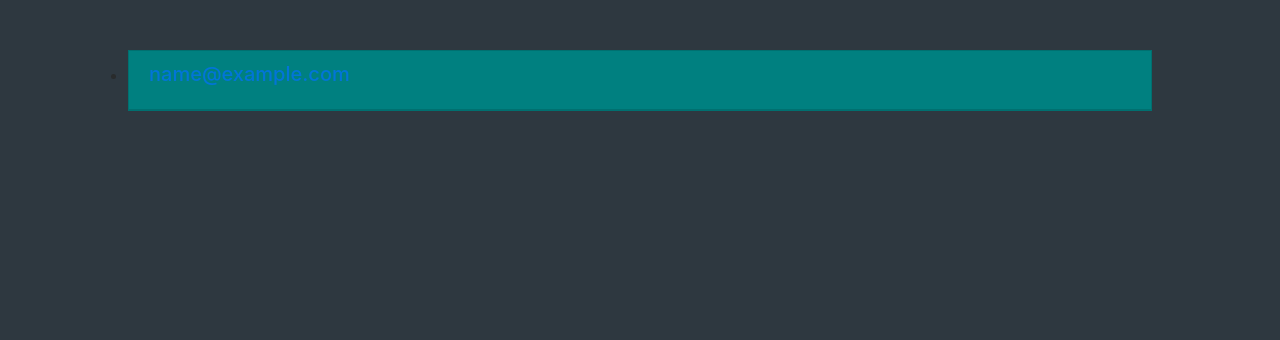
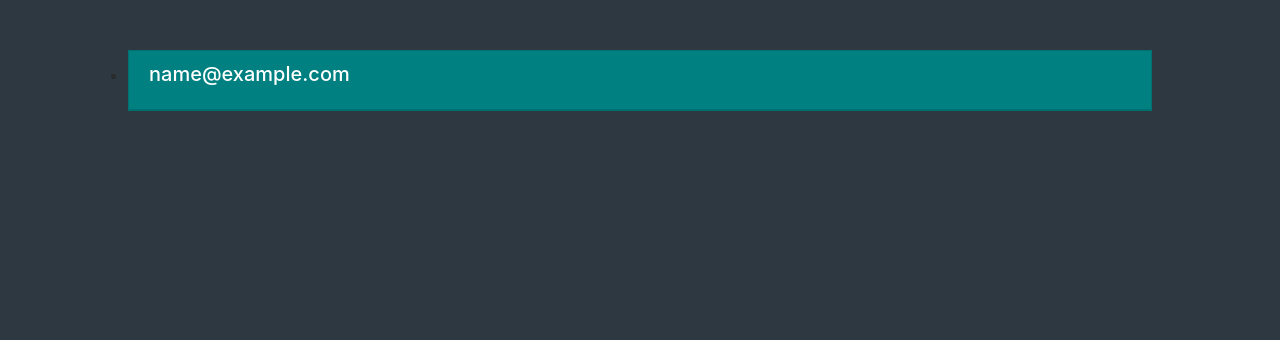
Before and after one commit to MilenaMalysh/decisionmaker, a Django app: page /decision/1/ in a window 1280 px wide. Shown: the part 110-450 px from the top of the page. Run offline with Django 3.2, Linux system fonts and the light colour scheme; tables that the repository leaves empty hold one stand-in row (values such as "Sample post"); some libraries are stand-ins or nearby versions.

Commit message:
Emails, index redirect

```diff
--- a/app/emails.py
+++ b/app/emails.py
@@ -7,4 +7,4 @@ def send_invitation(request, invitation):
     url = request.build_absolute_uri(reverse('filling', args=[invitation.id]))
     yagmail.SMTP('zenclosure').send(invitation.user.email, "Decisionmaker:" + decision,
                                     "There are decision worth making! <br> You were invited to "
-                                    "<a href=\"{url}\">{url}</a> to make a decision.".format(url, url))
+                                    "<a href=\"{url}\">{url}</a> to make a decision.".format(url=url))
--- a/app/jinja2/setup_result.html
+++ b/app/jinja2/setup_result.html
@@ -8,7 +8,7 @@
                 <li>
                     <div class="card">
                         <div class="card-header">
-                            <a href="{{ user.link }}"><h5 class="card-title">{{ user.email }}</h5></a>
+                            <a href="{{ user.link }}" class="white-link"><h5 class="card-title">{{ user.email }}</h5></a>
                         </div>
                     </div>
                 </li>
--- a/app/static/css/questionnairy.css
+++ b/app/static/css/questionnairy.css
@@ -273,3 +273,7 @@ footer {
     height: 40px;
     font-size: 15pt;
 }
+
+.white-link {
+    color: white;
+}
--- a/app/urls.py
+++ b/app/urls.py
@@ -14,6 +14,7 @@ Including another URLconf
     2. Add a URL to urlpatterns:  url(r'^blog/', include('blog.urls'))
 """
 from django.conf.urls import url
+from django.views.generic import RedirectView
 
 from app import views
 
@@ -25,6 +26,6 @@ urlpatterns = [
     url(r'^submit/(?P<invitation_id>\d+)/$', views.submit, name='submit'),
     url(r'^result/(?P<invitation_id>\d+)/$', views.result_page, name='decision_result'),
     url(r'^decision/(?P<decision_id>\d+)/result/$', views.result_plain, name='decision_result_plain'),
-    url(r'^welcome', views.landing, name='landing'),
-    url(r'^', views.landing, name='index'),
+    url(r'^index/', views.landing, name='index'),
+    url(r'^', RedirectView.as_view(pattern_name='index', permanent=False)),
 ]
```
